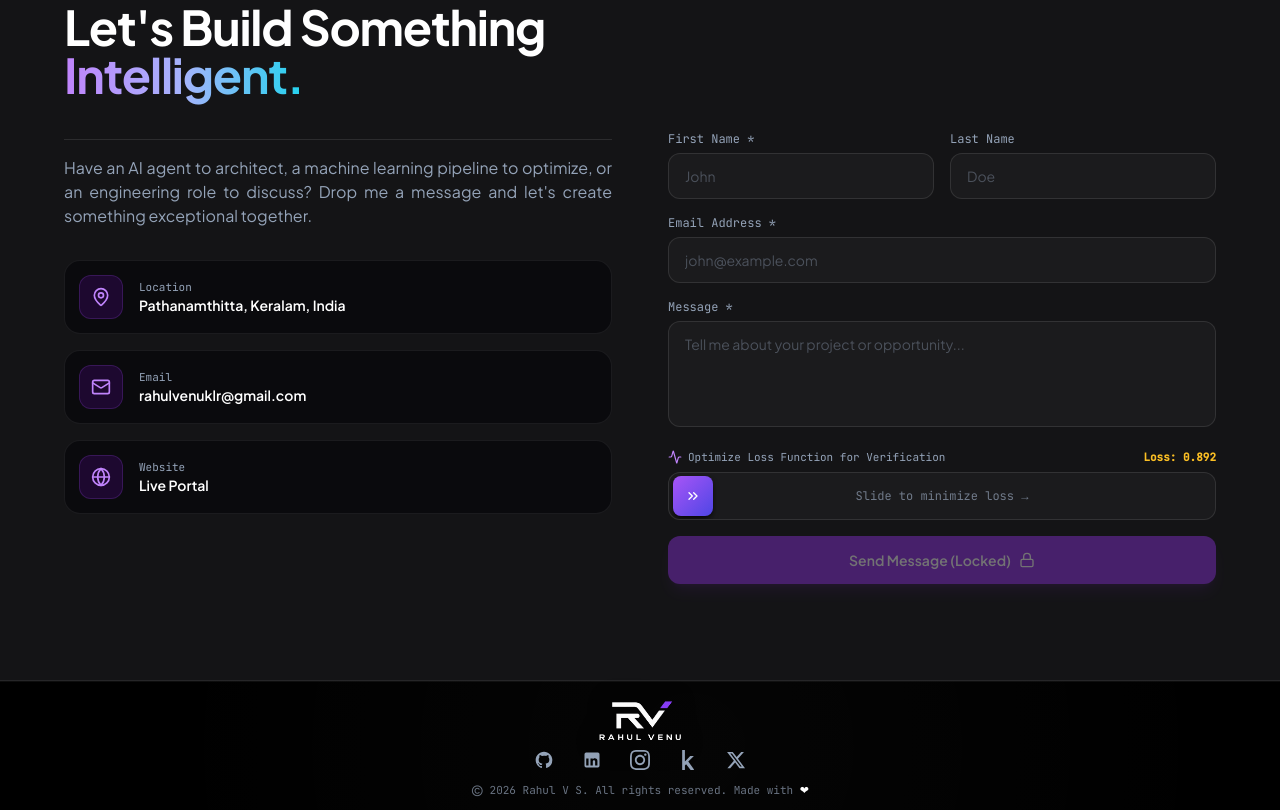
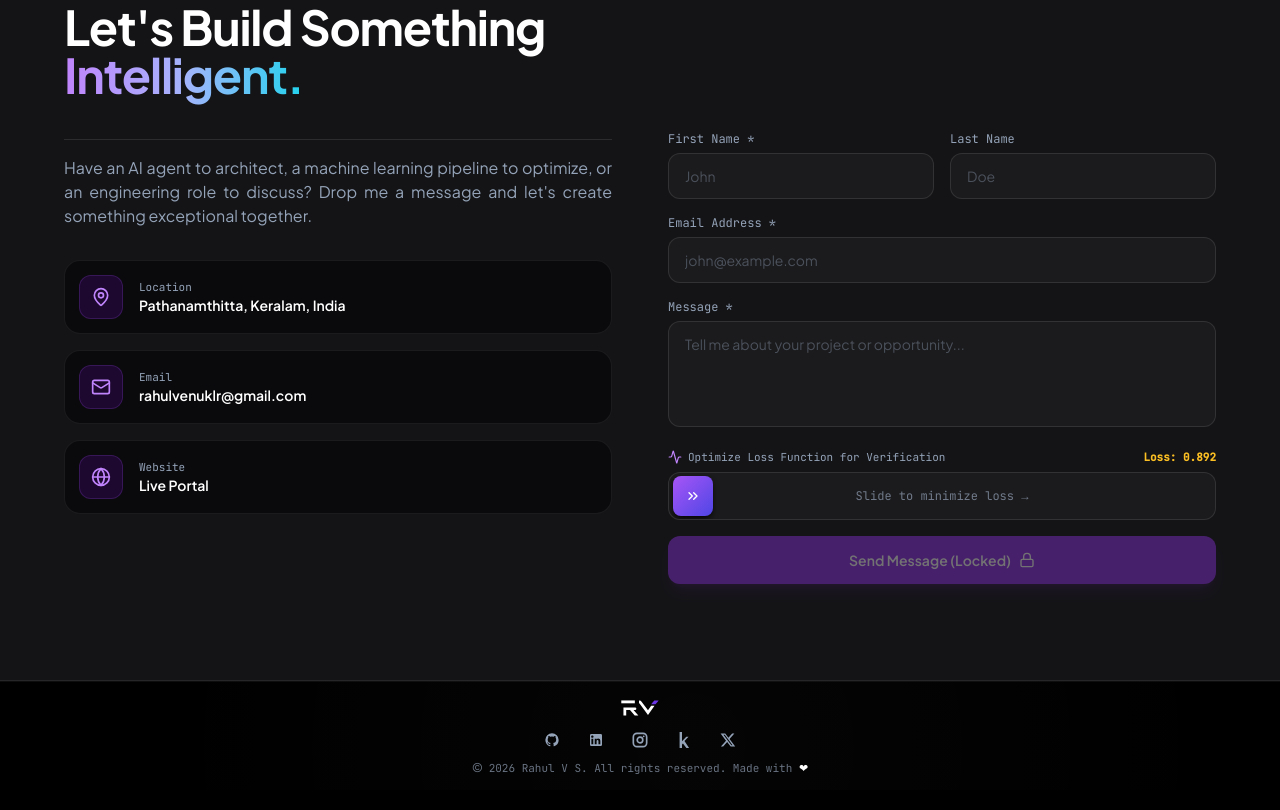
Before and after one commit to rahul-venu/personal-portfolio-website, a plain HTML site: page index.html in a window 1280 px wide. Shown: the part 5189-5999 px from the top of the page. Drawn offline with nearby package versions, Linux system fonts and the light colour scheme; animation ran at ten frames a second.

Commit message:
footer logo change and fine tuning

```diff
--- a/index.html
+++ b/index.html
@@ -1400,60 +1400,94 @@
 </section>
 </main>
 
-           <!-- ================= FOOTER SECTION ================= -->
-
-<footer class="py-3 border-t border-white/5 relative z-10">
-  <div class="max-w-3xl mx-auto px-6 flex flex-col items-center justify-center text-center">
-
-    <!-- 1. Monogram Logo -->
-    <a href="#" class="inline-block -mb-1 hover:opacity-85 transition-opacity">
-      <img
-        src="assets/images/logo.png"
-        alt="Rahul Venu Logo"
-        class="w-14 sm:w-28 h-14 object-contain filter drop-shadow-[0_4px_12px_rgba(0,0,0,0.5)]"
-      />
+           <!-- ================= FOOTER SECTION (3-Layer Stack, Lean Width & RAHUL VENU Morph) ================= -->
+
+
+<footer class="w-full py-3 sm:py-3.5 border-t border-white/5 relative z-10 text-center">
+  <!-- Width reduced by 1 step (max-w-3xl -> max-w-2xl) for a tight, lean footprint -->
+  <div class="max-w-2xl mx-auto px-4 flex flex-col items-center justify-center text-center">
+
+    <!-- LAYER 1: Compact Vector Logo (RV -> Expands to RAHUL VENU on Hover) -->
+    <a
+      href="#home"
+      class="group/footer-logo inline-flex items-center justify-center select-none cursor-pointer text-xs sm:text-sm font-extrabold font-sans tracking-wider leading-none text-white h-6 mb-2 transition-all duration-300"
+      aria-label="Rahul Venu - Back to Top"
+    >
+      <!-- Vector R (Left half of logo) -->
+      <span class="inline-flex items-center shrink-0">
+        <svg class="h-3.5 sm:h-4 w-auto transition-transform duration-300" viewBox="0 300 485 445" fill="none" xmlns="http://www.w3.org/2000/svg">
+          <path fill="#ffffff" d="M8 312 H385 V392 H8 Z"/>
+          <path fill="#ffffff" d="M68 508 H392 A35 35 0 0 1 392 578 H348 L483 733 H382 L250 578 H145 V733 H68 Z"/>
+        </svg>
+      </span>
+
+      <!-- Hidden 'AHUL': Unfolds between R and V on hover -->
+      <span class="inline-block max-w-0 opacity-0 overflow-hidden whitespace-nowrap transition-all duration-500 ease-[cubic-bezier(0.16,1,0.3,1)] group-hover/footer-logo:max-w-[70px] group-hover/footer-logo:opacity-100 group-hover/footer-logo:ml-1">
+        <span>A</span><span class="text-white group-hover/footer-logo:text-purple-400 transition-colors">HU</span><span>L</span>
+      </span>
+
+      <!-- Hidden Space between RAHUL and VENU -->
+      <span class="inline-block max-w-0 opacity-0 overflow-hidden transition-all duration-500 group-hover/footer-logo:max-w-[8px] group-hover/footer-logo:opacity-100 group-hover/footer-logo:w-2"></span>
+
+      <!-- Vector V + Purple Slash (Uses .footer-svg-v to close the seam at -0.22em) -->
+      <span class="footer-svg-v inline-flex items-center shrink-0 transition-all duration-500">
+        <svg class="h-3.5 sm:h-4 w-auto transition-transform duration-300" viewBox="380 300 555 445" fill="none" xmlns="http://www.w3.org/2000/svg">
+          <path fill="#ffffff" d="M385 312 C415 312 436 326 452 350 L630 585 L718 458 H812 L630 720 L405 413 C397 402 388 392 368 392 L385 312 Z"/>
+          <polygon fill="#6d35e8" points="805,312 928,312 840,420 718,420"/>
+        </svg>
+      </span>
+
+      <!-- Hidden 'ENU': Unfolds after V on hover to form VENU -->
+      <span class="inline-block max-w-0 opacity-0 overflow-hidden whitespace-nowrap transition-all duration-500 ease-[cubic-bezier(0.16,1,0.3,1)] group-hover/footer-logo:max-w-[60px] group-hover/footer-logo:opacity-100 group-hover/footer-logo:ml-0.5">
+        <span>ENU</span>
+      </span>
     </a>
 
-    <!-- 2. Borderless Social Links: Centered -->
-    <div class="flex items-center justify-center gap-5 mb-2 text-brand-muted">
-
-      <!-- GitHub -->
+     <!-- LAYER 2: Social Links -->
+    <div class="flex items-center justify-center gap-4 sm:gap-5 mb-2 text-brand-muted">
+
+      <!-- 1. GitHub -->
       <a
         href="https://github.com/rahul-venu"
         target="_blank"
+        rel="noopener noreferrer"
         aria-label="GitHub"
-          class="hover:text-[#F1502F] hover:scale-110 transition-all p-1"
+        class="hover:text-[#F1502F] hover:scale-110 transition-all p-1"
       >
-        <svg class="w-5 h-5 fill-current" viewBox="0 0 24 24">
-          <path d="M12 2C6.477 2 2 6.484 2 12.017c0 4.425 2.865 8.18 6.839 9.504.5.092.682-.217.682-.483 0-.237-.008-.868-.013-1.703-2.782.605-3.369-1.343-3.369-1.343-.454-1.158-1.11-1.466-1.11-1.466-.908-.62.069-.608.069-.608 1.003.07 1.53 1.032 1.53 1.032.892 1.53 2.341 1.088 2.91.832.092-.647.35-1.088.636-1.338-2.22-.253-4.555-1.113-4.555-4.951 0-1.093.39-1.988 1.029-2.688-.103-.253-.446-1.272.098-2.65 0 0 .84-.27 2.75 1.026A9.564 9.564 0 0112 6.844c.85.004 1.705.115 2.504.337 1.909-1.296 2.747-1.027 2.747-1.027.546 1.379.202 2.398.1 2.651.64.7 1.028 1.595 1.028 2.688 0 3.848-2.339 4.695-4.566 4.943.359.309.678.92.678 1.855 0 1.338-.012 2.419-.012 2.747 0 .268.18.58.688.482A10.019 10.019 0 0022 12.017C22 6.484 17.522 2 12 2z"/>
+        <svg class="w-4 h-4 sm:w-4.5 sm:h-4.5 fill-current" viewBox="0 0 24 24">
+          <path d="M12 2A10 10 0 0 0 2 12c0 4.4 2.9 8.2 6.8 9.5.5.1.7-.2.7-.5v-1.7c-2.8.6-3.4-1.3-3.4-1.3-.5-1.2-1.1-1.5-1.1-1.5-.9-.6.1-.6.1-.6 1 .1 1.5 1 1.5 1 .9 1.5 2.3 1.1 2.9.8.1-.7.4-1.1.6-1.3-2.2-.2-4.6-1.1-4.6-4.9 0-1.1.4-2 1-2.7-.1-.3-.4-1.3.1-2.6 0 0 .8-.3 2.8 1a9.6 9.6 0 0 1 5 0c1.9-1.3 2.8-1 2.8-1 .5 1.3.2 2.3.1 2.6.7.7 1 1.6 1 2.7 0 3.8-2.4 4.7-4.6 4.9.4.3.7.9.7 1.9V21c0 .3.2.6.7.5A10 10 0 0 0 22 12 10 10 0 0 0 12 2z" />
         </svg>
       </a>
 
-      <!-- LinkedIn -->
+      <!-- 2. LinkedIn -->
       <a
         href="https://linkedin.com/in/rahulvs13"
         target="_blank"
+        rel="noopener noreferrer"
         aria-label="LinkedIn"
         class="hover:text-[#0A66C2] hover:scale-110 transition-all p-1"
       >
-        <svg class="w-5 h-5 fill-current" viewBox="0 0 24 24">
-          <path d="M19 3a2 2 0 0 1 2 2v14a2 2 0 0 1-2 2H5a2 2 0 0 1-2-2V5a2 2 0 0 1 2-2h14m-.5 15.5v-5.3a3.26 3.26 0 0 0-3.26-3.26c-.85 0-1.84.52-2.28 1.3v-1.11h-2.79v8.37h2.79v-4.93c0-.77.62-1.4 1.39-1.4a1.4 1.4 0 0 1 1.4 1.4v4.93h2.75M6.46 8.76c-.97 0-1.75-.79-1.75-1.76s.78-1.75 1.75-1.75c.97 0 1.76.78 1.76 1.75s-.79 1.76-1.76 1.76m1.39 9.74v-8.37H5.07v8.37h2.78z"/>
+        <svg class="w-4 h-4 sm:w-4.5 sm:h-4.5 fill-current" viewBox="0 0 24 24">
+          <path d="M19 3a2 2 0 0 1 2 2v14a2 2 0 0 1-2 2H5a2 2 0 0 1-2-2V5a2 2 0 0 1 2-2h14m-.5 15.5v-5.3a3.3 3.3 0 0 0-3.3-3.3c-.8 0-1.8.5-2.3 1.3V10h-2.8v8.4h2.8v-4.9c0-.8.6-1.4 1.4-1.4a1.4 1.4 0 0 1 1.4 1.4v4.9h2.8M6.5 8.8c1 0 1.8-.8 1.8-1.8S7.5 5.2 6.5 5.2 4.7 6 4.7 7s.8 1.8 1.8 1.8m1.4 9.6v-8.4H5.1v8.4h2.8z" />
         </svg>
       </a>
 
-      <!-- Instagram -->
+      <!-- 3. Instagram -->
       <a
         href="https://instagram.com/rahul__venu"
         target="_blank"
+        rel="noopener noreferrer"
         aria-label="Instagram"
         class="hover:text-[#E1306C] hover:scale-110 transition-all p-1"
       >
-        <svg class="w-5 h-5 fill-current" viewBox="0 0 24 24">
-          <path d="M12 2.163c3.204 0 3.584.012 4.85.07 3.252.148 4.771 1.691 4.919 4.919.058 1.265.069 1.645.069 4.849 0 3.205-.012 3.584-.069 4.849-.149 3.225-1.664 4.771-4.919 4.919-1.266.058-1.644.07-4.85.07-3.204 0-3.584-.012-4.849-.07-3.26-.149-4.771-1.699-4.919-4.92-.058-1.265-.07-1.644-.07-4.849 0-3.204.013-3.583.07-4.849.149-3.227 1.664-4.771 4.919-4.919 1.266-.057 1.645-.069 4.849-.069zm0-2.163c-3.259 0-3.667.014-4.947.072-4.358.2-6.78 2.618-6.98 6.98-.059 1.281-.073 1.689-.073 4.948 0 3.259.014 3.668.072 4.948.2 4.358 2.618 6.78 6.98 6.98 1.281.058 1.689.072 4.948.072 3.259 0 3.668-.014 4.948-.072 4.354-.2 6.782-2.618 6.979-6.98.059-1.28.073-1.689.073-4.948 0-3.259-.014-3.667-.072-4.947-.196-4.354-2.617-6.78-6.979-6.98-1.281-.059-1.69-.073-4.949-.073zm0 5.838c-3.403 0-6.162 2.759-6.162 6.162s2.759 6.163 6.162 6.163 6.162-2.759 6.162-6.163c0-3.403-2.759-6.162-6.162-6.162zm0 10.162c-2.209 0-4-1.79-4-4 0-2.209 1.791-4 4-4s4 1.791 4 4c0 2.21-1.791 4-4 4zm6.406-11.845c-.796 0-1.441.645-1.441 1.44s.645 1.44 1.441 1.44c.795 0 1.439-.645 1.439-1.44s-.644-1.44-1.439-1.44z"/>
+        <svg class="w-4 h-4 sm:w-4.5 sm:h-4.5" viewBox="0 0 24 24" fill="none" stroke="currentColor" stroke-width="2.5" stroke-linecap="round" stroke-linejoin="round">
+          <rect x="2" y="2" width="20" height="20" rx="5.5" ry="5.5" />
+          <circle cx="12" cy="12" r="4.2" />
+          <circle cx="17.5" cy="6.5" r="1.4" fill="currentColor" stroke="none" />
         </svg>
       </a>
 
-      <!-- Kaggle -->
+      <!-- 4. Kaggle -->
       <a
         href="https://kaggle.com/rahulvenu13"
         target="_blank"
@@ -1461,12 +1495,12 @@
         aria-label="Kaggle"
         class="hover:text-cyan-400 hover:scale-110 transition-all p-1"
       >
-        <svg class="w-5 h-5 fill-current" viewBox="0 0 24 24">
-          <path d="M18.825 23.859c-.022.09-.117.141-.281.141h-3.139c-.187 0-.351-.082-.492-.248l-5.178-6.589-1.448 1.374v5.111c0 .235-.117.352-.351.352H5.352c-.234 0-.352-.117-.352-.352V.352c0-.235.118-.352.352-.352h2.584c.234 0 .351.117.351.352v13.328l6.398-6.398c.141-.141.282-.211.423-.211h3.35c.164 0 .258.07.281.211.023.187-.047.305-.211.469l-6.188 6.011 6.681 9.479c.141.164.188.282.164.446z"/>
+        <svg class="w-4 h-4 sm:w-4.5 sm:h-4.5 fill-current" viewBox="0 0 24 24">
+          <path d="M18.8 24h-3.2l-5.2-6.6-1.4 1.4V24H5.4V0h3.6v13.7L15.4 7h3.4l-6.1 6.4 6.7 10.1a.5.5 0 0 1-.6.5z" />
         </svg>
       </a>
 
-      <!-- X / Twitter -->
+      <!-- 5. X / Twitter -->
       <a
         href="https://x.com/rahul__venu"
         target="_blank"
@@ -1474,21 +1508,21 @@
         aria-label="X (Twitter)"
         class="hover:text-white hover:scale-110 transition-all p-1"
       >
-        <svg class="w-5 h-5 fill-current" viewBox="0 0 24 24">
-          <path d="M18.244 2.25h3.308l-7.227 8.26 8.502 11.24H16.17l-5.214-6.817L4.99 21.75H1.68l7.73-8.835L1.254 2.25H8.08l4.713 6.231zm-1.161 17.52h1.833L7.084 4.126H5.117z"/>
+        <svg class="w-4 h-4 sm:w-4.5 sm:h-4.5 fill-current" viewBox="0 0 24 24">
+          <path d="M18.2 2.25h3.35L14.3 10.5l8.5 11.25h-6.75l-5.3-6.9-6.05 6.9H1.35l7.7-8.8L.9 2.25h6.9l4.8 6.35zm-1.15 17.5h1.85L7.1 4.15H5.15z" />
         </svg>
       </a>
 
     </div>
 
-    <!-- 3. Rights: Snapped tightly with closed span -->
-    <p class="text-[11px] text-brand-muted/70 font-mono inline-flex items-center justify-center gap-1.5 text-center">
-      <span class="text-sm font-sans leading-none">©</span>
+    <!-- LAYER 3: Rights / Copyright -->
+    <p class="text-[11px] text-brand-muted/70 font-mono flex items-center justify-center gap-1.5 text-center">
+      <span class="text-xs font-sans leading-none">©</span>
       <span><span id="year"></span> Rahul V S. All rights reserved. Made with <span class="text-white">❤</span></span>
     </p>
+
   </div>
 </footer>
-
            <!-- ================= CHATBOT WIDGET SECTION ================= -->
 
 
```
